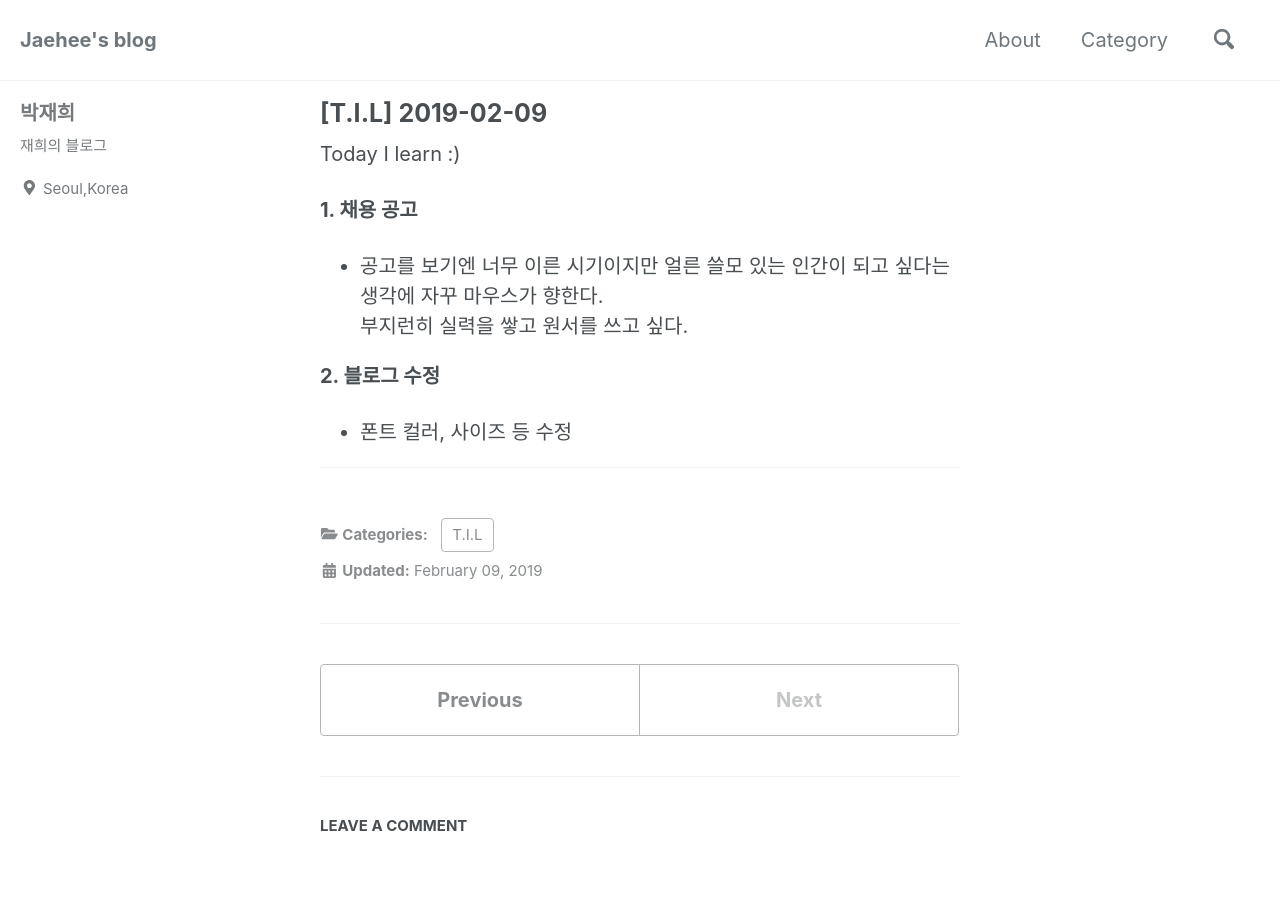
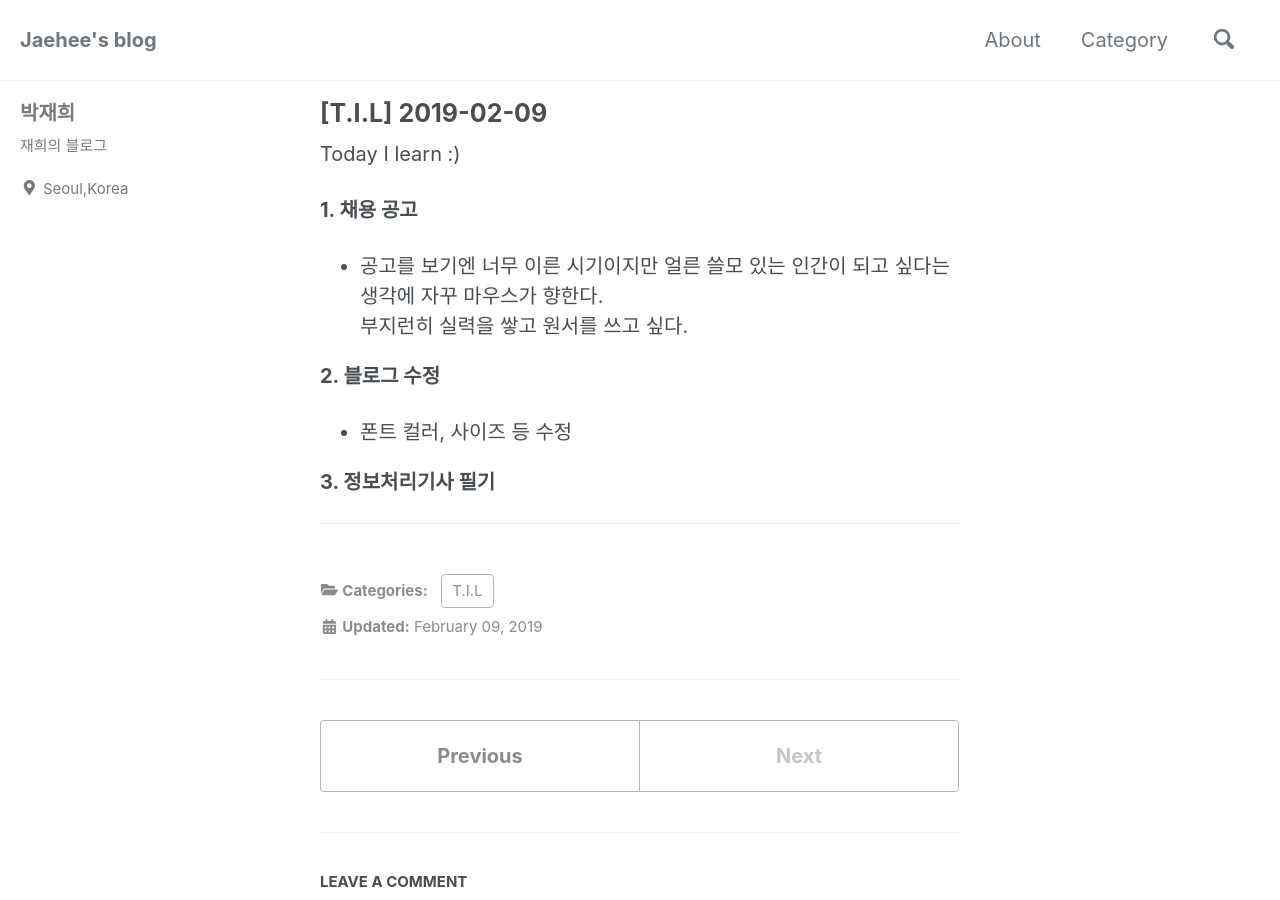
Before and after one commit to jaehee0145/jaehee0145.github.io, a Jekyll site: the page built from _posts/2019-02-09-[T.I.L] 2019-02-09.md, in a window 1280 px wide and 900 px high. Built offline with Jekyll 4.4.1, drawn with Linux system fonts in a browser that asks for light colours; cached includes are drawn as plain includes; nearby versions of some CDN libraries; comment, search, counter and statistics services are not loaded.

Commit message:
TIL 2019-02-09

```diff
--- a/_posts/2019-02-09-[T.I.L] 2019-02-09.md
+++ b/_posts/2019-02-09-[T.I.L] 2019-02-09.md
@@ -16,6 +16,9 @@ Today I learn :)
 **2. 블로그 수정**
 * 폰트 컬러, 사이즈 등 수정
 
+**3. 정보처리기사 필기**
+
+
 
 
 ***
```
